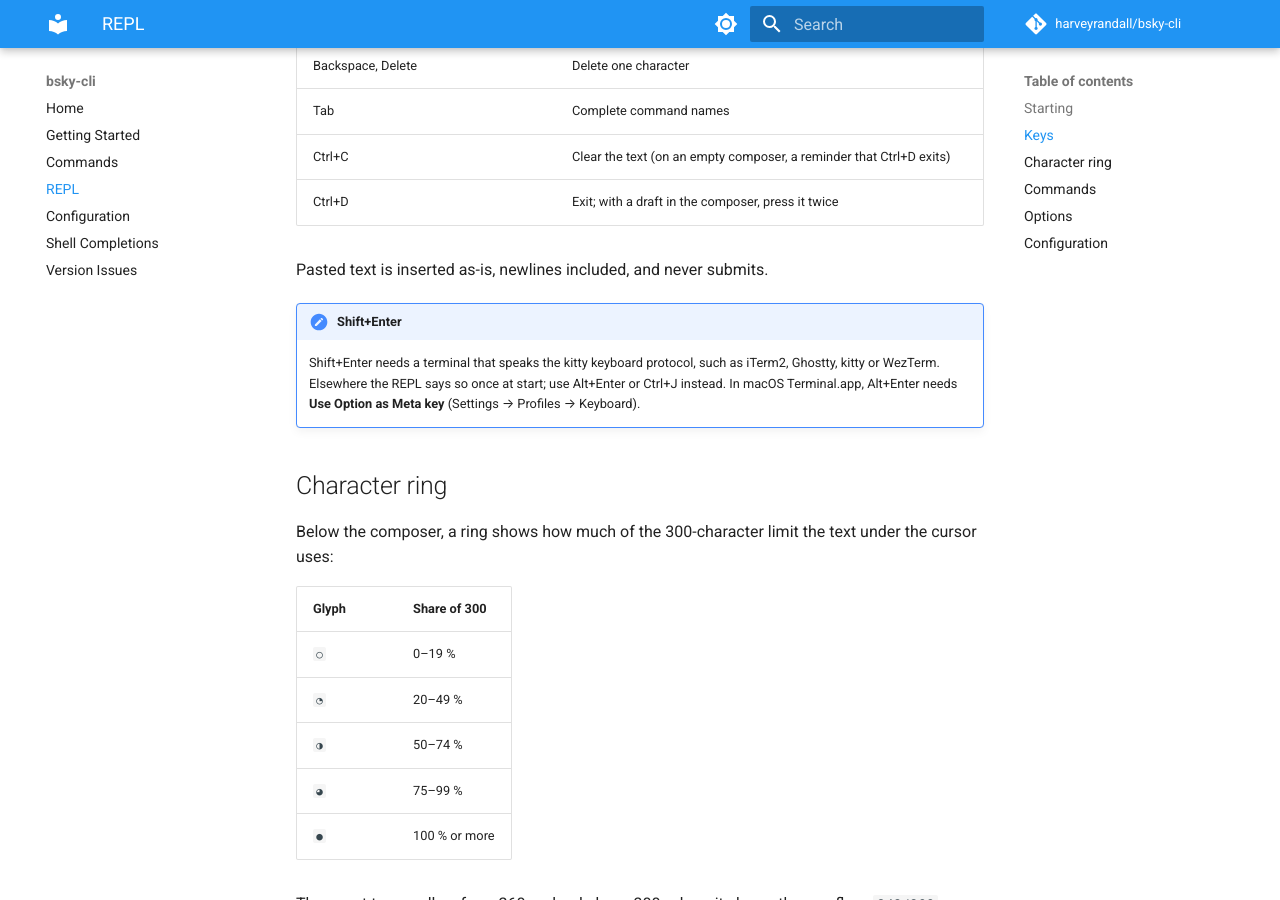
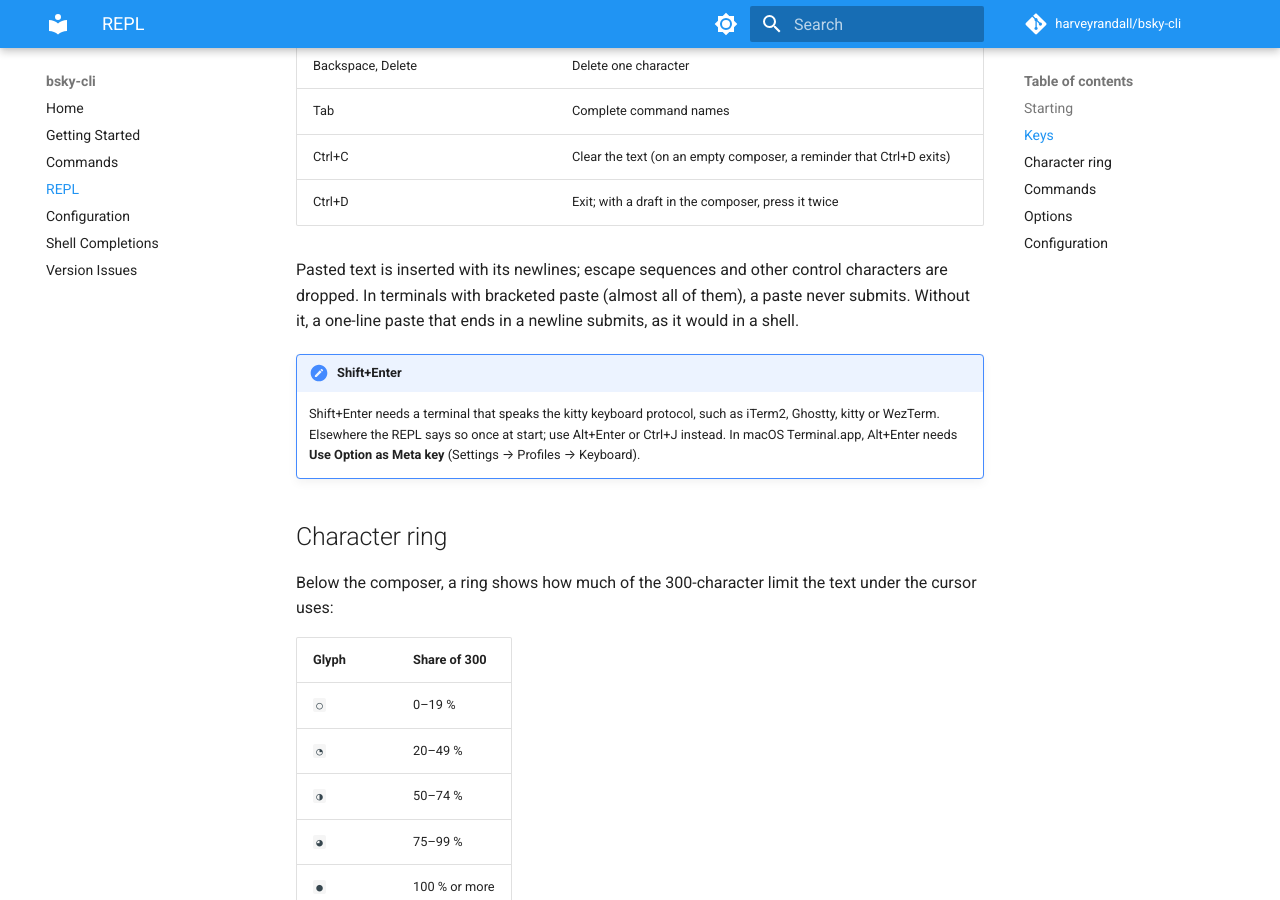
Before and after one commit to harveyrandall/bsky-cli, an MkDocs documentation site: the page built from docs/repl.md, in a window 1280 px wide and 900 px high, scrolled down 935 px. Built offline with MkDocs 1.6.1 and Material for MkDocs 9.7.7, drawn with Linux system fonts in a browser that asks for light colours; comment, search, counter and statistics services are not loaded.

Commit message:
docs(repl): describe what happens to pasted text
The keys section said pastes were inserted as-is and never submit. Escape sequences and control characters are dropped, and without bracketed paste a one-line paste ending in a newline submits.

```diff
--- a/docs/repl.md
+++ b/docs/repl.md
@@ -28,7 +28,7 @@ The REPL needs an interactive terminal. If stdin or stdout isn't a terminal (for
 | Ctrl+C | Clear the text (on an empty composer, a reminder that Ctrl+D exits) |
 | Ctrl+D | Exit; with a draft in the composer, press it twice |
 
-Pasted text is inserted as-is, newlines included, and never submits.
+Pasted text is inserted with its newlines; escape sequences and other control characters are dropped. In terminals with bracketed paste (almost all of them), a paste never submits. Without it, a one-line paste that ends in a newline submits, as it would in a shell.
 
 !!! note "Shift+Enter"
     Shift+Enter needs a terminal that speaks the kitty keyboard protocol, such as iTerm2, Ghostty, kitty or WezTerm. Elsewhere the REPL says so once at start; use Alt+Enter or Ctrl+J instead. In macOS Terminal.app, Alt+Enter needs **Use Option as Meta key** (Settings → Profiles → Keyboard).
```
